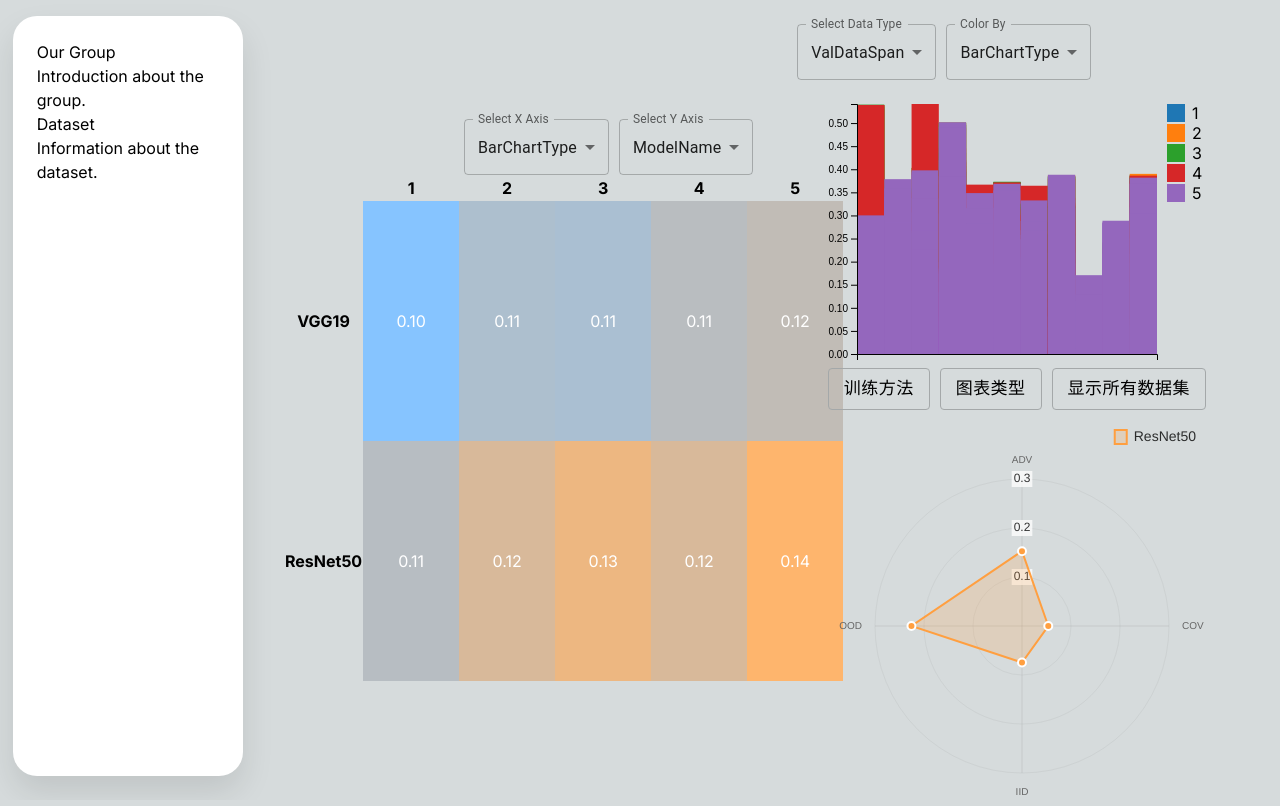
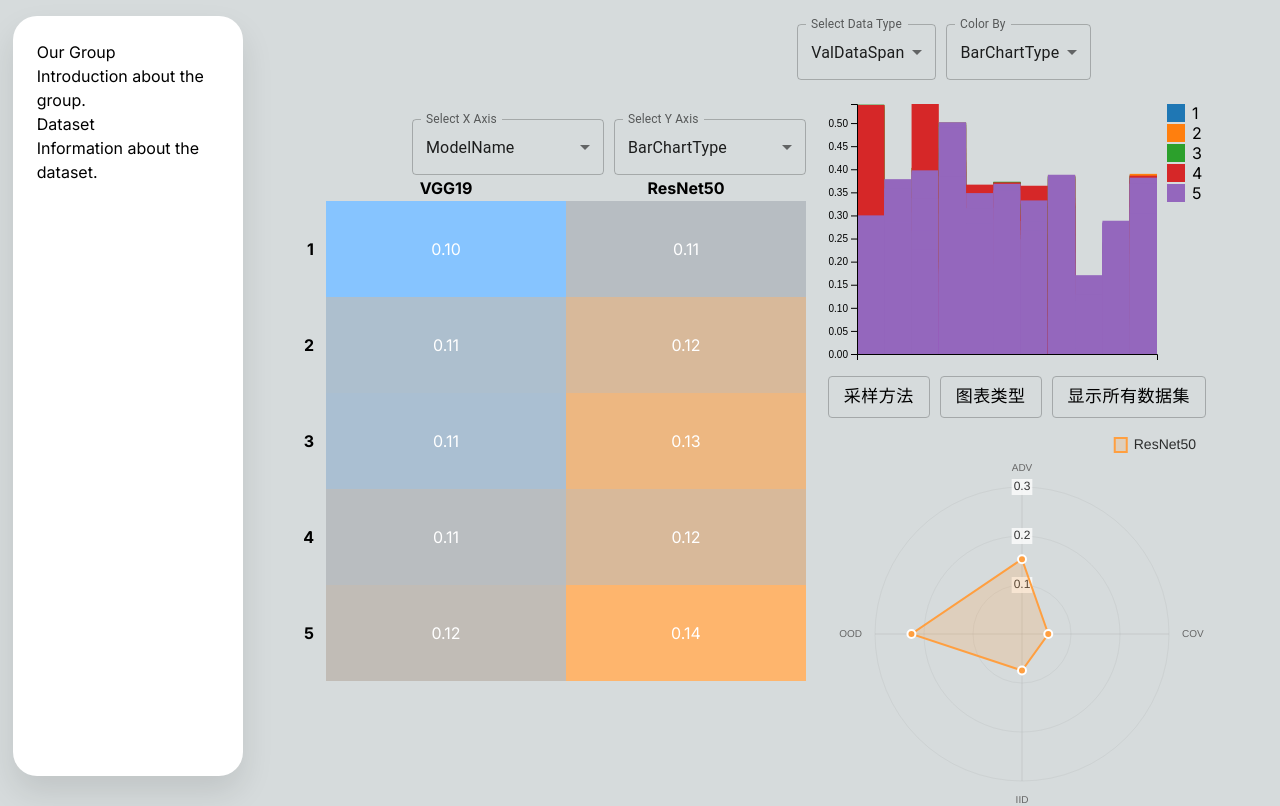
Before and after one commit to JA101617/Visualization-visual-comparison-interface, a Next.js app: page / in a window 1280 px wide. Built offline with nearby package versions, Linux system fonts and the light colour scheme.

Commit message:
增加了从雷达图到色块图的视图联动

```diff
--- a/app/Heatmap.js
+++ b/app/Heatmap.js
@@ -48,17 +48,22 @@ const parseCSV = (text) => {
   return data;
 };
 
-const Heatmap = () => {
+const Heatmap = ({xOption: propsXOption,yOption: propsYOption}) => {
 
   const [data, setData] = useState([]);
-  const [xOption, setXOption] = useState('BarChartType');
-  const [yOption, setYOption] = useState('ModelName');
+  const [xOption, setXOption] = useState(propsXOption);
+  const [yOption, setYOption] = useState(propsYOption);
 
   useEffect(() => {
     fetchData().then((parsedData) => {
       setData(parsedData);
     });
   }, []);
+
+  useEffect(() => {
+    setXOption(propsXOption);
+    setYOption(propsYOption);
+  }, [propsXOption, propsYOption]);
 
   const filteredData = React.useMemo(() => {
     if (!data.length) return [];
@@ -68,7 +73,6 @@ const Heatmap = () => {
 
     let minValue = Infinity;
     let maxValue = -Infinity;
-
     data.forEach((row) => {
       if (row.xVariable === xOption && row.yVariable === yOption) {
         const value = parseFloat(row['Average Error']);
@@ -100,7 +104,7 @@ const Heatmap = () => {
   return (
     <div className="flex justify-start p-5" style={{ height: 'auto' }}>
     <div className="w-full max-w-2xl mx-auto" style={{ height: 'auto' }}>
-      <FormControl style={{ marginLeft: '180px' }}>
+      <FormControl style={{ marginLeft: '10vw', width: '15vw'}}>
         <InputLabel id="demo-simple-select-label">Select X Axis</InputLabel>
         <Select
           labelId="demo-simple-select-label"
@@ -116,7 +120,7 @@ const Heatmap = () => {
           ))}
         </Select>
       </FormControl>
-      <FormControl  style={{ marginLeft: '10px' }}>
+      <FormControl  style={{ marginLeft: '10px' , width: '15vw'}}>
         <InputLabel id="demo-simple-select-label">Select Y Axis</InputLabel>
         <Select
           labelId="demo-simple-select-label"
@@ -147,7 +151,7 @@ const Heatmap = () => {
         <tbody>
           {filteredData.map((row, i) => (
             <tr key={i}>
-              <td className="text-center font-bold">{options[yOption][i]}</td>
+              <td className="text-right pr-3 font-bold">{options[yOption][i]}</td>
               {row.map((cell, j) => (
                 <td
                   key={j}
--- a/app/RadarChart.js
+++ b/app/RadarChart.js
@@ -48,8 +48,8 @@ const buttonStyles = {
   color: 'white',
 };
 
-const RadarChart = () => {
-  const [selectedLabelType, setSelectedLabelType] = useState('train_method');
+const RadarChart = ({onRadarButtonClick}) => {
+  const [selectedLabelType, setSelectedLabelType] = useState('SamplingMethod');
   const [showBothDatasets, setShowBothDatasets] = useState(false);
 
   // 数据集
@@ -96,15 +96,15 @@ const RadarChart = () => {
 
   // 图表数据
   const chartData = {
-    labels: datasets[0][selectedLabelType === 'train_method' ? 'labels' : 'chartLabels'],
+    labels: datasets[0][selectedLabelType === 'SamplingMethod' ? 'labels' : 'chartLabels'],
     datasets: showBothDatasets
       ? datasets.map(dataset => ({
           ...dataset,
-          data: dataset[selectedLabelType === 'train_method' ? 'data' : 'chartData'],
+          data: dataset[selectedLabelType === 'SamplingMethod' ? 'data' : 'chartData'],
         }))
       : [{
           ...datasets[0],
-          data: datasets[0][selectedLabelType === 'train_method' ? 'data' : 'chartData'],
+          data: datasets[0][selectedLabelType === 'SamplingMethod' ? 'data' : 'chartData'],
         }],
   };
 
@@ -116,7 +116,7 @@ const RadarChart = () => {
           display: true,
           color: 'rgba(128, 128, 128, 0.2)',
           lineWidth: 1,
-          count: selectedLabelType === 'train_method' ? 4 : 5,
+          count: selectedLabelType === 'SamplingMethod' ? 4 : 5,
         },
         grid: {
           circular: true,
@@ -175,7 +175,7 @@ const RadarChart = () => {
     <div >
       <div style={{ display: 'flex', justifyContent: 'center' }}>
         <Button variant="outlined"
-          onClick={() => handleChangeLabelType('train_method')}
+          onClick={() => {handleChangeLabelType('SamplingMethod'); onRadarButtonClick('ModelName','SamplingMethod')}}
           style={{marginRight:'10px'}}
           sx={{
             borderColor: 'rgb(164,168,169)',
@@ -184,10 +184,10 @@ const RadarChart = () => {
           }}
           //style={{ ...buttonStyles, backgroundColor: chartColors.resnet.border }}
         >
-          训练方法
+          采样方法
         </Button>
         <Button variant="outlined"
-          onClick={() => handleChangeLabelType('chart_type')}
+          onClick={() => {handleChangeLabelType('chart_type');onRadarButtonClick('ModelName', 'BarChartType'); }}
           style={{marginRight:'10px'}}
           sx={{
             borderColor: 'rgb(164,168,169)',
--- a/app/page.js
+++ b/app/page.js
@@ -1,12 +1,23 @@
+"use client"
+
 import Image from "next/image";
-import Heatmap from "./Heatmap.js"
-import Head from "next/head"
+import Heatmap from "./Heatmap.js";
+import Head from "next/head";
 
-import BarChart from "./BarChart.js"
+import BarChart from "./BarChart.js";
 import data from './data.json';
-import RadarChart from "./RadarChart.js"
+import RadarChart from "./RadarChart.js";
+
+import React, { useState } from "react";{/* 视图联动使用 */}
 
 export default function Home() {
+  const [HeatmapYAxis,setHeatmapYAxis] = useState('BarChartType');
+  const [HeatmapXAxis,setHeatmapXAxis] = useState('ModelName');
+
+  const handleRadarButtonClick = (newXAxis,newYAxis) => {
+    setHeatmapXAxis(newXAxis);
+    setHeatmapYAxis(newYAxis);
+  }
   return (
     <div>
       <h1>
@@ -36,10 +47,10 @@ export default function Home() {
           height: 'auto'
         }}
       >
-        <Heatmap />
+        <Heatmap xOption={HeatmapXAxis} yOption={HeatmapYAxis} />
       </div>
-      <div className="absolute bottom-[14vh] right-[5vw]" style={{height:'40vh'}}>
-        <RadarChart data={data} />
+      <div className="absolute bottom-[23vh] right-[5vw] scale-70" style={{height:'30vh'}}>
+        <RadarChart data={data} onRadarButtonClick={handleRadarButtonClick} />
       </div>
       <div className="absolute top-[3vh] right-[1vw] scale-y-70">
 
```
